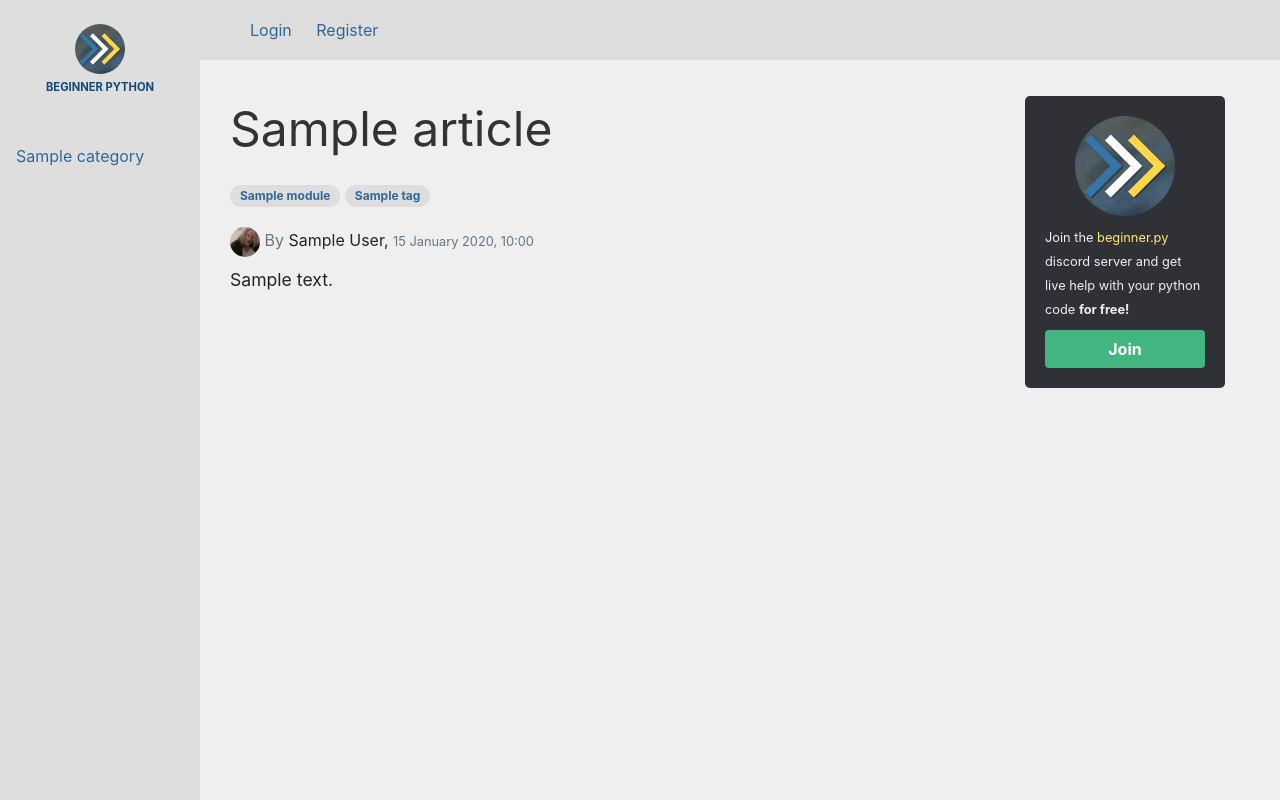
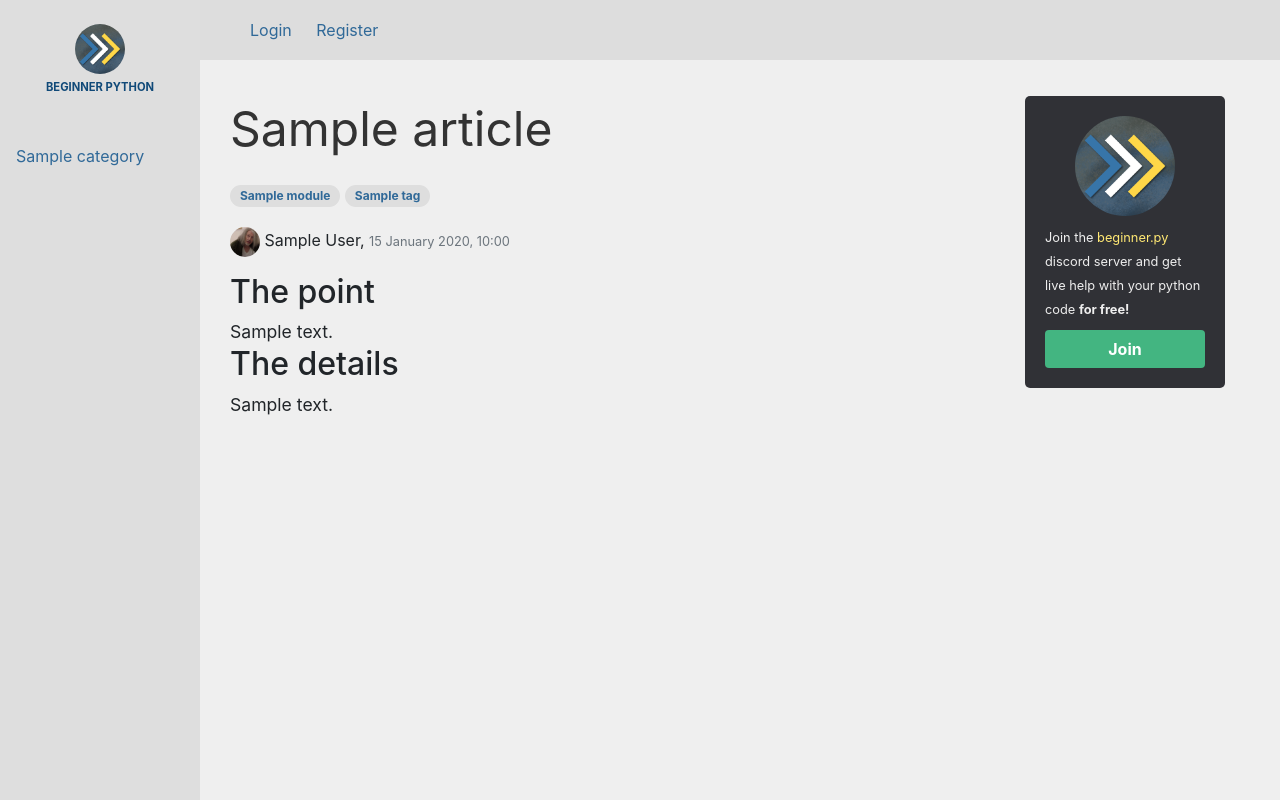
Before and after one commit to beginner-codes/beginnerpy.com, a Flask app: page /1/# in a window 1280 px wide. Run offline with Flask 2, Linux system fonts and the light colour scheme; tables that the repository leaves empty hold one stand-in row (values such as "Sample post"); some libraries are stand-ins or nearby versions.

Commit message:
Edited page layout to display sections separately

```diff
--- a/templates/page.html
+++ b/templates/page.html
@@ -19,10 +19,17 @@
 				<a href="/tag/{{ tag.link }}"><span class="badge badge-pill article-pill">{{ tag.name }}</span></a>
 				{% endfor %}
 			</div>
-			<div class="author-card">
+			<div class="author-card mb-3">
 				<img class="avatar-small" src="/static/assets/userimg/{{ article.author.id }}.jpg">
-				<p class="ib"><span class="text-muted">By </span>{{ article.author.displayname }}, <small class="text-muted">{{ article.date_created.strftime('%d %B %Y, %H:%M') }}</small></p>
+				<p class="ib"> {{ article.author.displayname }}, <small class="text-muted">{{ article.date_created.strftime('%d %B %Y, %H:%M') }}</small></p>
 			</div>
+			{% if article.summary %}
+			<h2>The point</h2>
+			<div class="article-content">
+				{{ article.summary|safe }}
+			</div>
+			<h2>The details</h2>
+			{% endif %}
 			<div class="article-content">
 				{{ article.content|safe }}
 			</div>
```
